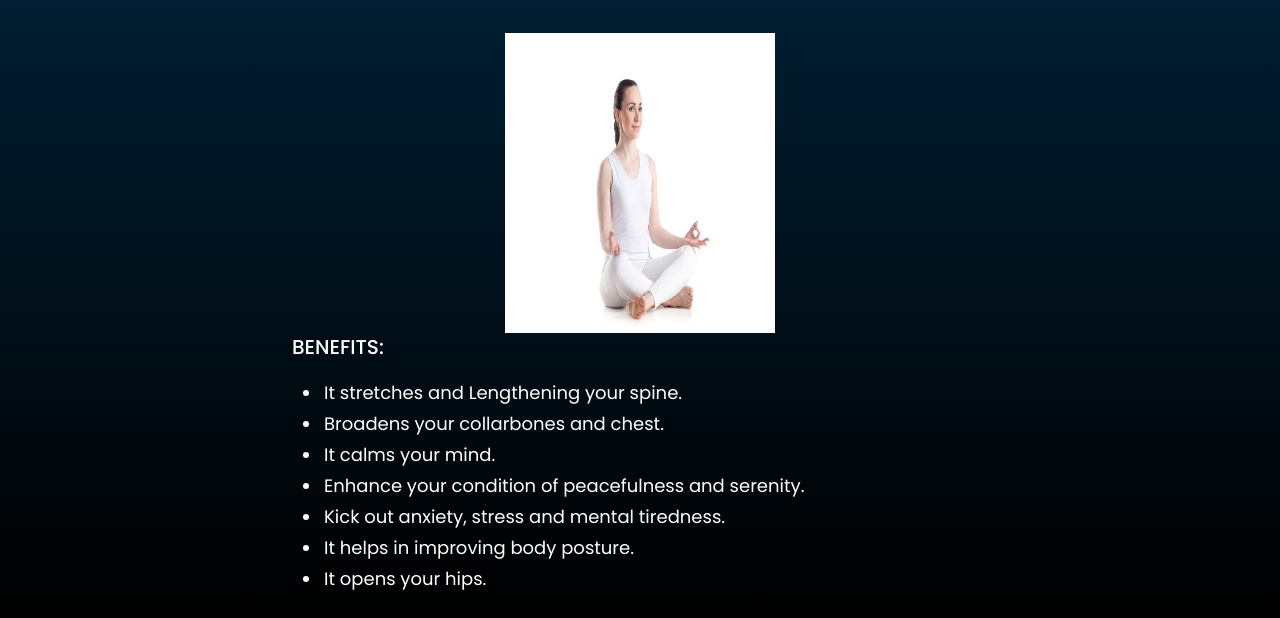
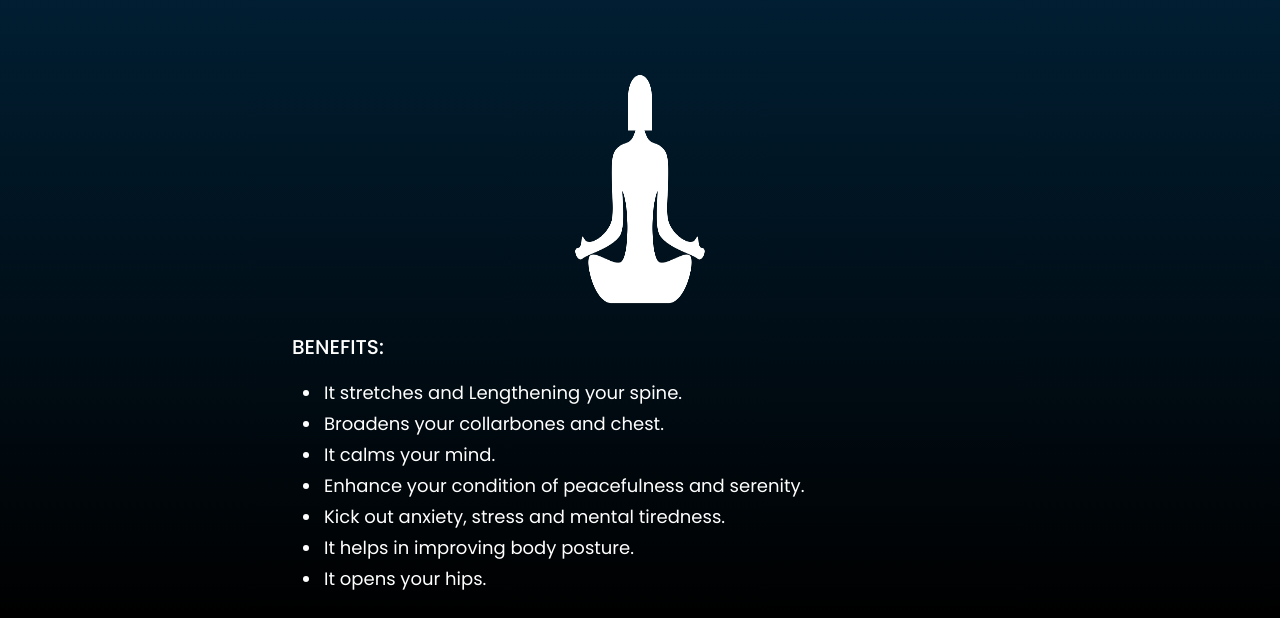
Before and after one commit to yuvrajjwala/Yogpose, a plain HTML site: page subhasana.html in a window 1280 px wide. Shown: the part 182-800 px from the top of the page. Drawn offline with nearby package versions, Linux system fonts and the light colour scheme; a script that the page names is missing.

Commit message:
Update subhasana.html

```diff
--- a/subhasana.html
+++ b/subhasana.html
@@ -81,7 +81,7 @@
       <div class="yogaheading">
           <p>SUKHASANA</p>
       </div>
-      <img src="sub.jpg" alt="">
+      <img src="tt11.png" alt="">
       <button  class="mobbtn" onclick="window.scrollTo(0,2100);">TRY NOW</button>
 
       <div class="yogalearn">
```
